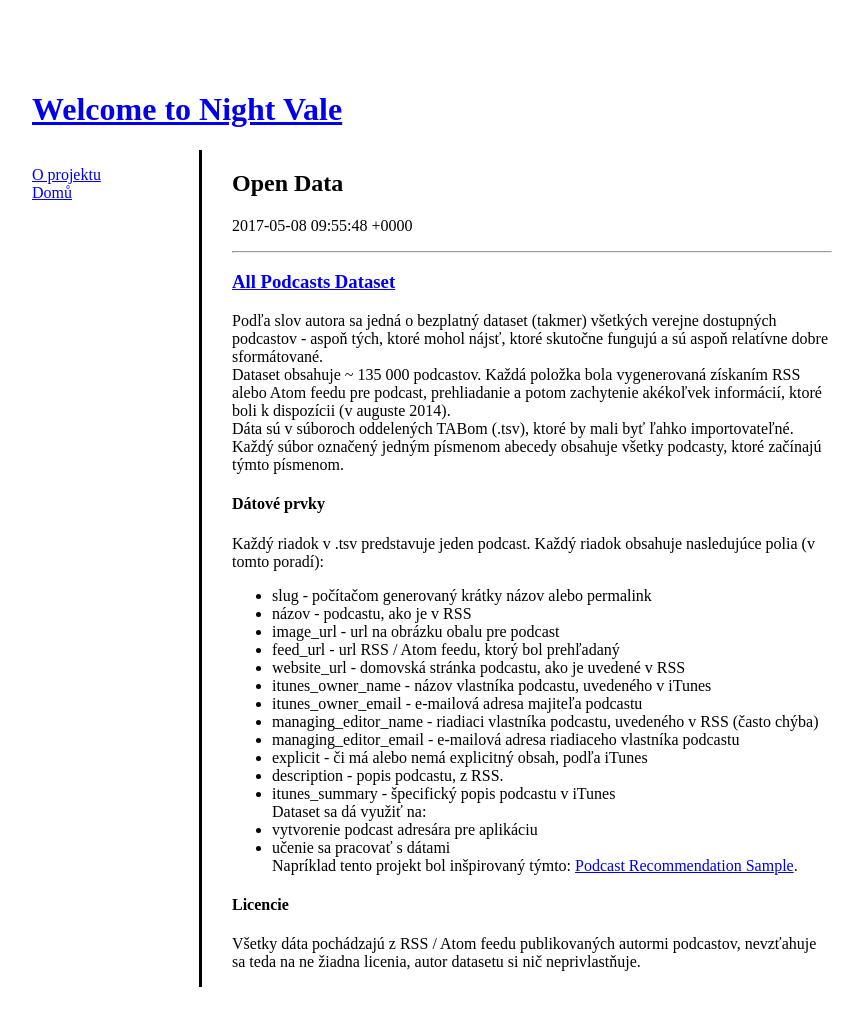
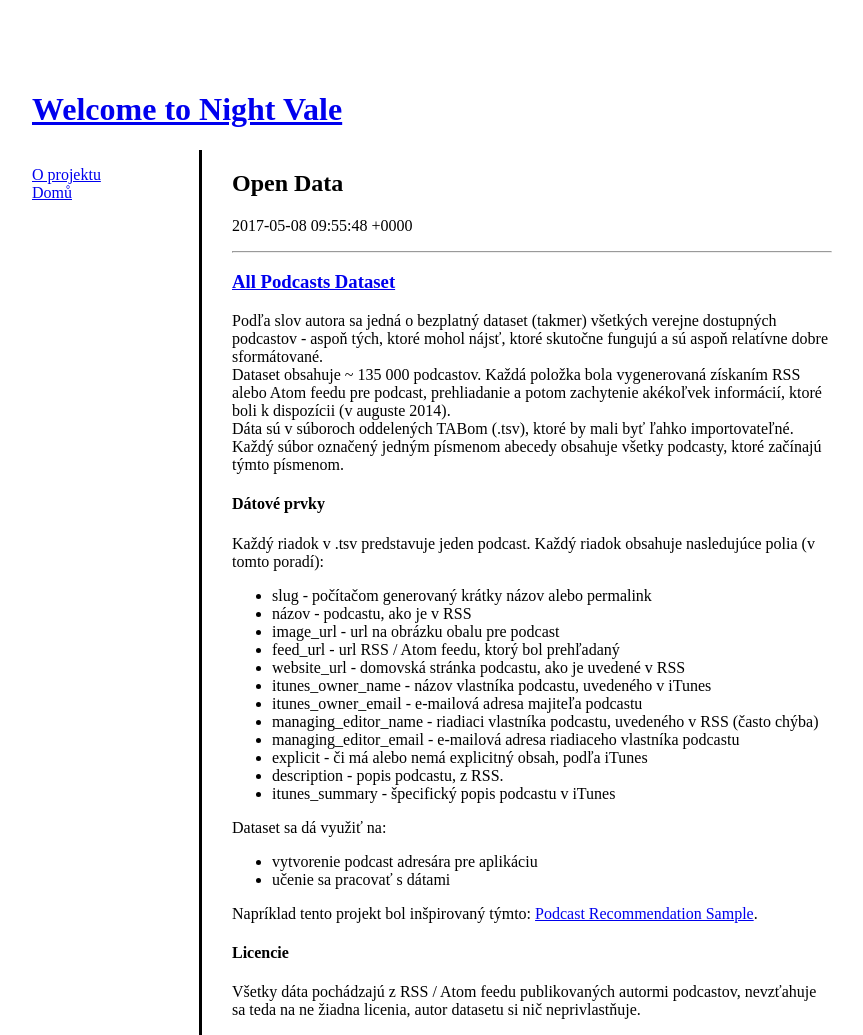
Before and after one commit to veromiknika/learn-jekyll, a Jekyll site: the page built from _posts/2017-05-08-dataset.md, in a window 1280 px wide. Shown: the whole page, without its empty margins (208-1071 px from the left). Built offline with Jekyll 4.4.1, drawn with Linux system fonts in a browser that asks for light colours; before the commit the page ends 987 px from its top, so only the background shows below that.

```diff
--- a/_posts/2017-05-08-dataset.md
+++ b/_posts/2017-05-08-dataset.md
@@ -13,7 +13,7 @@ Podľa slov autora sa jedná o bezplatný dataset (takmer) všetkých verejne do
 Dataset obsahuje ~ 135 000 podcastov. Každá položka bola vygenerovaná získaním RSS alebo Atom feedu pre podcast, prehliadanie a potom zachytenie akékoľvek informácií, ktoré boli k dispozícii (v auguste 2014).<br>
 Dáta sú v súboroch oddelených TABom (.tsv), ktoré by mali byť ľahko importovateľné. Každý súbor označený jedným písmenom abecedy obsahuje všetky podcasty, ktoré začínajú týmto písmenom.<br>
 
-#### Dátové prvky<br>
+#### Dátové prvky
 Každý riadok v .tsv predstavuje jeden podcast.
 Každý riadok obsahuje nasledujúce polia (v tomto poradí):
 - slug - počítačom generovaný krátky názov alebo permalink
@@ -29,12 +29,13 @@ Každý riadok obsahuje nasledujúce polia (v tomto poradí):
 - description - popis podcastu, z RSS.
 - itunes_summary - špecifický popis podcastu v iTunes
 <br>
+
 Dataset sa dá využiť na:<br>
 - vytvorenie podcast adresára pre aplikáciu
 - učenie sa pracovať s dátami
 <br>
+
 Napríklad tento projekt bol inšpirovaný týmto: [Podcast Recommendation Sample](http://www.objectivity.com/building-a-recommendation-engine-using-a-graph-database/).<br>
 
 #### Licencie
-
 Všetky dáta pochádzajú z RSS / Atom feedu publikovaných autormi podcastov, nevzťahuje sa teda na ne žiadna licenia, autor datasetu si nič neprivlastňuje.
```
